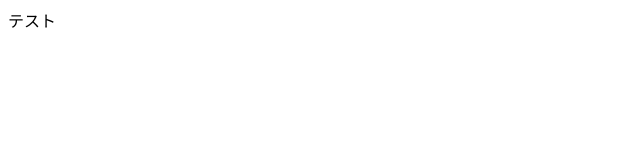
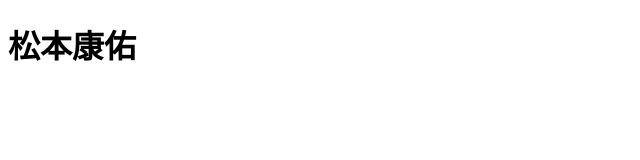
Before and after one commit to kousuke58/20240422-meijo, a plain HTML site: page index.html in a window 1280 px wide. Shown: the whole page, without its empty margins (0-640 px from the left). Drawn offline with Linux system fonts and the light colour scheme.

Commit message:
Update index.html

```diff
--- a/index.html
+++ b/index.html
@@ -5,6 +5,6 @@
     <title>タイトル</title>
   </head>
   <body>
-    テスト
+    <h1>松本康佑</h1>
   </body>
 </html>
```
